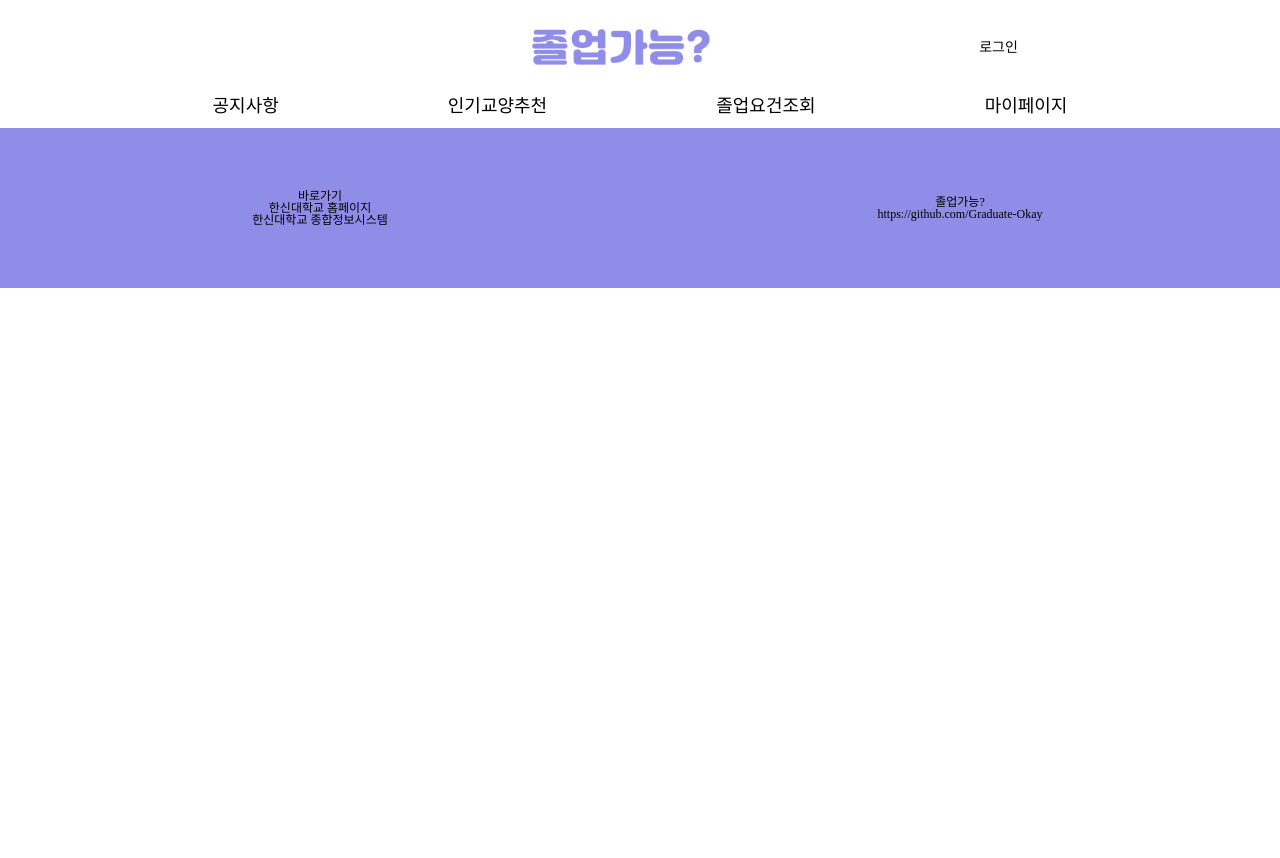
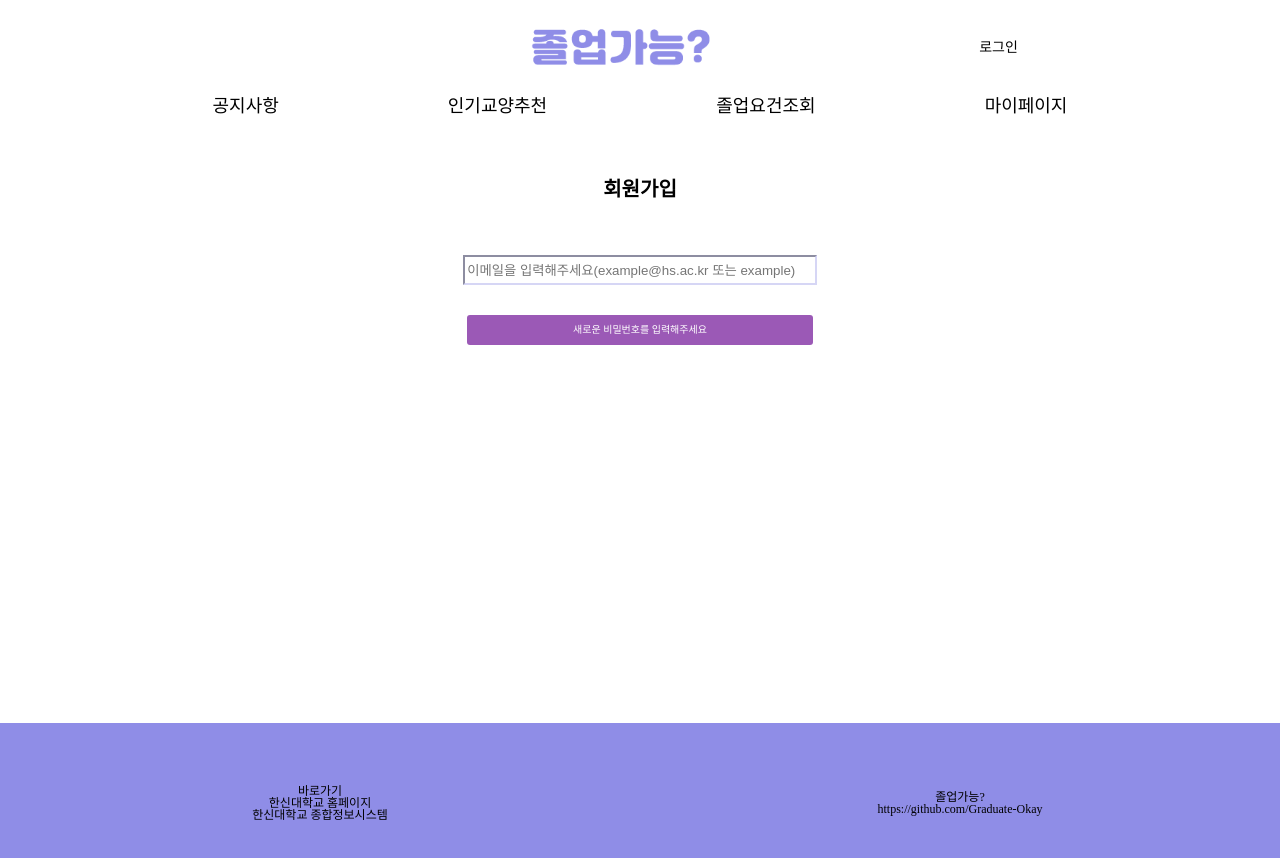
Before and after one commit to Graduate-Okay/Graduate-Okay-FE, a React (Create React App) app in the folder graduate-okay-fe/: page /find in a window 1280 px wide. Shown: the top 858 px of the page. Before the commit the page ends 800 px from the top, so only its background shows below. Built offline with nearby package versions, Linux system fonts and the light colour scheme; no server answers; a web font is replaced by a local one.

Commit message:
Design : 회원가입 & 비밀번호 찾기 UI

```diff
--- a/graduate-okay-fe/src/App.tsx
+++ b/graduate-okay-fe/src/App.tsx
@@ -11,6 +11,8 @@ import Mypage from "./pages/Mypage";
 import Login from "./pages/Login";
 import RouteChangeTracker from "./utils/RouteChangeTracker";
 import NoticeDetail from "./pages/NoticeDetail";
+import Signup from "./pages/Signup";
+import Find from "./pages/Find";
 
 function App() {
   return (
@@ -26,6 +28,8 @@ function App() {
         <Route path="/Graduate" element={<Graduate />} />
         <Route path="/Mypage" element={<Mypage />} />
         <Route path="/login" element={<Login />} />
+        <Route path="/signup" element={<Signup />} />
+        <Route path="/find" element={<Find />} />
       </Routes>
       <Footer />
     </BrowserRouter>
--- /dev/null
+++ b/graduate-okay-fe/src/pages/Find.tsx
@@ -0,0 +1,90 @@
+import React, { useState } from "react";
+import styled, { ThemeProvider } from "styled-components";
+import theme from "../constants/theme";
+
+const Find: React.FC = () => {
+  const [isClick, setIsClick] = useState<boolean>(false);
+
+  return (
+    <ThemeProvider theme={theme}>
+      <FindSection>
+        <FindDiv>회원가입</FindDiv>
+        <FindInput
+          placeholder="이메일을 입력해주세요(example@hs.ac.kr 또는 example)"
+          type="text"
+          autoFocus
+        />
+        {isClick ? (
+          <FindInput
+            placeholder="인증번호를 입력해주세요"
+            type="text"
+            autoFocus
+          />
+        ) : null}
+        <SubmitFind onClick={() => setIsClick(true)}>
+          새로운 비밀번호를 입력해주세요
+        </SubmitFind>
+      </FindSection>
+    </ThemeProvider>
+  );
+};
+
+export default Find;
+
+const FindSection = styled.section`
+  display: flex;
+  flex-direction: column;
+  width: 90%;
+  height: 60vh;
+  margin: 5% auto;
+`;
+
+const FindDiv = styled.div`
+  display: flex;
+  width: 100%;
+  height: 8vh;
+  justify-content: center;
+  font-size: 2rem;
+  font-weight: bold;
+`;
+
+const FindInput = styled.input`
+  display: flex;
+  width: 80%;
+  height: 3vh;
+  margin: 0 auto;
+  margin-top: 1.5vh;
+  &:focus {
+    outline: none;
+    border-color: #d6d6f5;
+  }
+
+  @media ${({ theme }) => theme.device.tablet} {
+    width: 50%;
+  }
+  @media ${({ theme }) => theme.device.laptop} {
+    width: 30%;
+  }
+`;
+
+const SubmitFind = styled.div`
+  display: flex;
+  width: 60%;
+  height: 3rem;
+  margin: 3rem auto;
+  border-radius: 3px;
+  color: white;
+  justify-content: center;
+  align-items: center;
+  background-color: #9b59b6;
+  &:hover {
+    background-color: #d6d6f5;
+  }
+
+  @media ${({ theme }) => theme.device.tablet} {
+    width: 50%;
+  }
+  @media ${({ theme }) => theme.device.laptop} {
+    width: 30%;
+  }
+`;
--- a/graduate-okay-fe/src/pages/Login.tsx
+++ b/graduate-okay-fe/src/pages/Login.tsx
@@ -1,8 +1,10 @@
 import React from "react";
 import styled, { ThemeProvider } from "styled-components";
 import theme from "../constants/theme";
+import { useNavigate } from "react-router-dom";
 
 const Login: React.FC = () => {
+  const navigate = useNavigate();
   return (
     <ThemeProvider theme={theme}>
       <LoginSection>
@@ -16,8 +18,8 @@ const Login: React.FC = () => {
         </LoginStatus>
         <SubmitLogin onClick={() => alert("준비중입니다")}>LOGIN</SubmitLogin>
         <Account>
-          <p>회원가입</p>
-          <p>비밀번호찾기</p>
+          <p onClick={() => navigate(`/signup`)}>회원가입</p>
+          <p onClick={() => navigate(`/find`)}>비밀번호찾기</p>
         </Account>
       </LoginSection>
     </ThemeProvider>
@@ -109,6 +111,9 @@ const Account = styled.div`
   width: 100%;
   justify-content: space-around;
   font-size: 1.1rem;
+  > p {
+    cursor: pointer;
+  }
   @media ${({ theme }) => theme.device.tablet} {
     width: 50%;
     margin: 0 auto;
--- a/graduate-okay-fe/src/pages/Notice.tsx
+++ b/graduate-okay-fe/src/pages/Notice.tsx
@@ -35,8 +35,6 @@ const Notice: React.FC = () => {
   useEffect(() => {
     getNotice();
   }, [getNotice]);
-
-  console.log(currentPage);
 
   return (
     <ThemeProvider theme={theme}>
--- /dev/null
+++ b/graduate-okay-fe/src/pages/Signup.tsx
@@ -0,0 +1,90 @@
+import React, { useState } from "react";
+import styled, { ThemeProvider } from "styled-components";
+import theme from "../constants/theme";
+
+const Signup: React.FC = () => {
+  const [isClick, setIsClick] = useState<boolean>(false);
+
+  return (
+    <ThemeProvider theme={theme}>
+      <SignupSection>
+        <SignupDiv>회원가입</SignupDiv>
+        <SignupInput
+          placeholder="이메일을 입력해주세요(example@hs.ac.kr 또는 example)"
+          type="text"
+          autoFocus
+        />
+        {isClick ? (
+          <SignupInput
+            placeholder="인증번호를 입력해주세요"
+            type="text"
+            autoFocus
+          />
+        ) : null}
+        <SubmitSignup onClick={() => setIsClick(true)}>
+          인증번호 보내기
+        </SubmitSignup>
+      </SignupSection>
+    </ThemeProvider>
+  );
+};
+
+export default Signup;
+
+const SignupSection = styled.section`
+  display: flex;
+  flex-direction: column;
+  width: 90%;
+  height: 60vh;
+  margin: 5% auto;
+`;
+
+const SignupDiv = styled.div`
+  display: flex;
+  width: 100%;
+  height: 8vh;
+  justify-content: center;
+  font-size: 2rem;
+  font-weight: bold;
+`;
+
+const SignupInput = styled.input`
+  display: flex;
+  width: 80%;
+  height: 3vh;
+  margin: 0 auto;
+  margin-top: 1.5vh;
+  &:focus {
+    outline: none;
+    border-color: #d6d6f5;
+  }
+
+  @media ${({ theme }) => theme.device.tablet} {
+    width: 50%;
+  }
+  @media ${({ theme }) => theme.device.laptop} {
+    width: 30%;
+  }
+`;
+
+const SubmitSignup = styled.div`
+  display: flex;
+  width: 60%;
+  height: 3rem;
+  margin: 3rem auto;
+  border-radius: 3px;
+  color: white;
+  justify-content: center;
+  align-items: center;
+  background-color: #9b59b6;
+  &:hover {
+    background-color: #d6d6f5;
+  }
+
+  @media ${({ theme }) => theme.device.tablet} {
+    width: 50%;
+  }
+  @media ${({ theme }) => theme.device.laptop} {
+    width: 30%;
+  }
+`;
```
